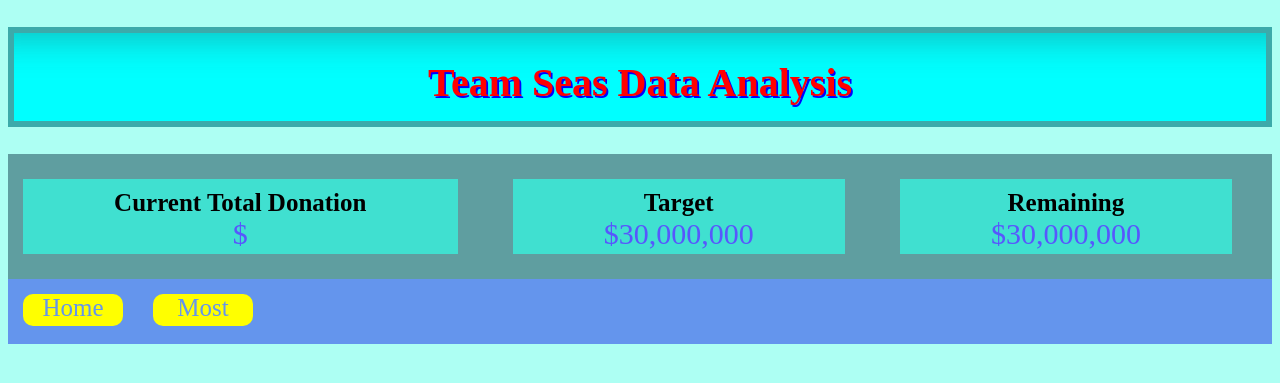
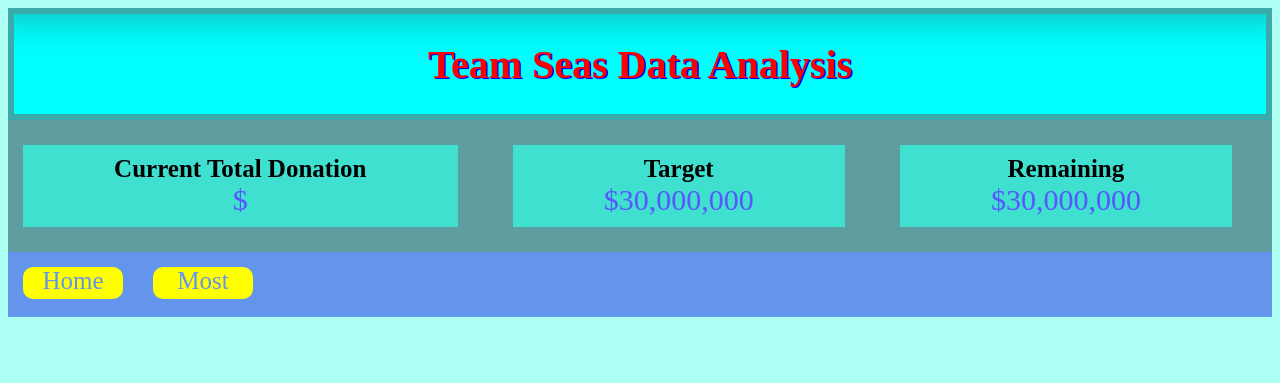
Before and after one commit to RevTpark/teamseas_scrapper, a Flask app: template templates/base.html in a window 1280 px wide. Shown: the top 383 px of the page. Run offline with Flask 2, Linux system fonts and the light colour scheme; the template is opened without the code that fills it, so the values that code supplies are empty; parts of the project's set-up code (start-up, migrations or seed data) failed here and were passed over; some libraries are stand-ins or nearby versions.

Commit message:
new changes and removed tracking files

```diff
--- a/static/styles.css
+++ b/static/styles.css
@@ -3,26 +3,26 @@
 }
 
 .header{
-    box-sizing: border-box;
     background-color: aqua;
-    width: 100%;
+    display: flex;
+    justify-content: center;
+    align-items: center;
     height: 100px;
-    text-align: center;
-    vertical-align: middle;
-    line-height: 100px;
     border: 6px solid rgb(60, 170, 170);
     box-shadow:rgba(56, 56, 56, 0.35) 0px 50px 36px -45px inset;
+}
+
+.header > div{
+    font-size: 40px;
+    font-weight: bold;
+    text-shadow: 1.4px 1.4px #0000FF;
     color: red;
-    text-shadow: 1.7px 1.7px #0000FF;
-    font-size: 40px;
 }
 
 .donation-display{
     display: flex;
     background-color: cadetblue;
-    width: inherit;
-    height: 125px;
-
+    flex-wrap: wrap;
 }
 
 .donation-display > div{
--- a/templates/base.html
+++ b/templates/base.html
@@ -7,9 +7,9 @@
     <link rel="stylesheet" href="{{ url_for('static', filename='styles.css') }}" type="text/css"></link>
 </head>
 <body>
-    <h1 class="header">
-        Team Seas Data Analysis
-    </h1>
+    <div class="header">
+        <div>Team Seas Data Analysis</div>
+    </div>
     <div class="donation-display">
         <div>
             <strong>Current Total Donation</strong><br><div class="donation-amount"> ${{ data.count[:2] + ',' + data.count[2:5] + ',' + data.count[5:]}}</div>
--- a/templates/index.html
+++ b/templates/index.html
@@ -28,7 +28,7 @@
             </script>
         </section>
         <section>
-            <h1>Current Team Donations soretd by Time</h1>
+            <h1>Current Team Donations sorted by Time</h1>
             <canvas id="Graph2line" width="700" height="200"></canvas>
             <h1>Represented by pie chart</h1>
             <canvas id="Graph2pie" width="700" height="200"></canvas>
```
Also changed, not shown: TeamSeas.py (+8 -5 lines), 1 other file.
